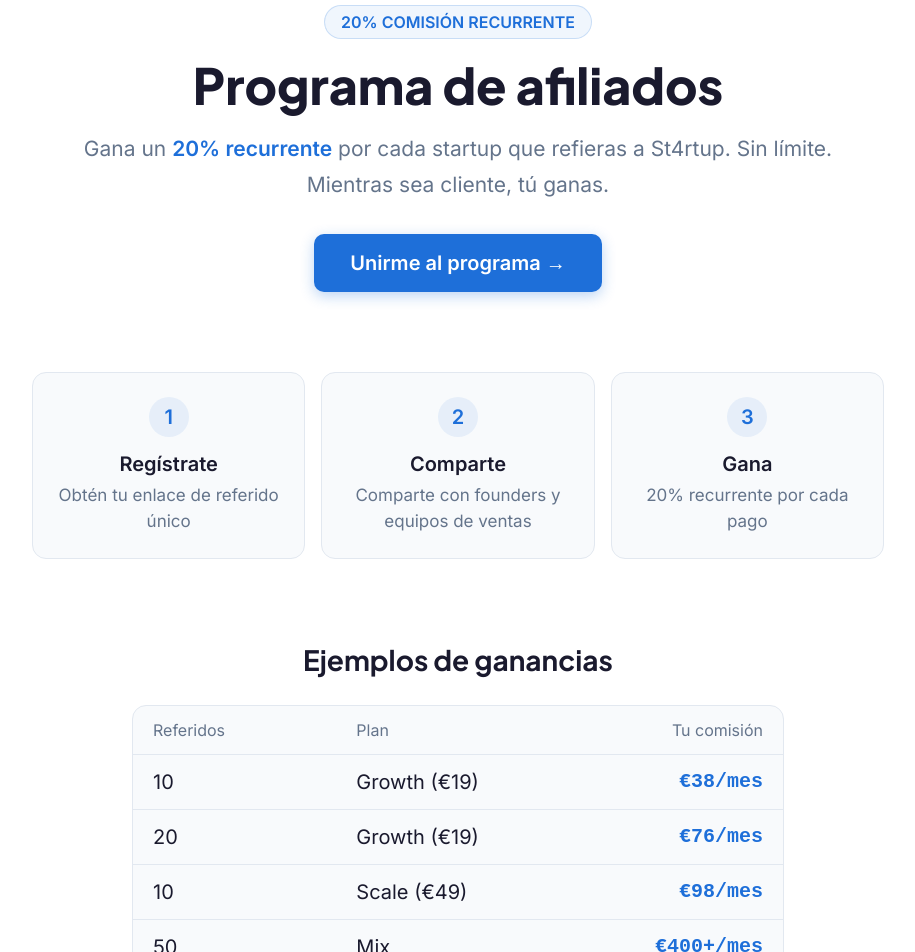
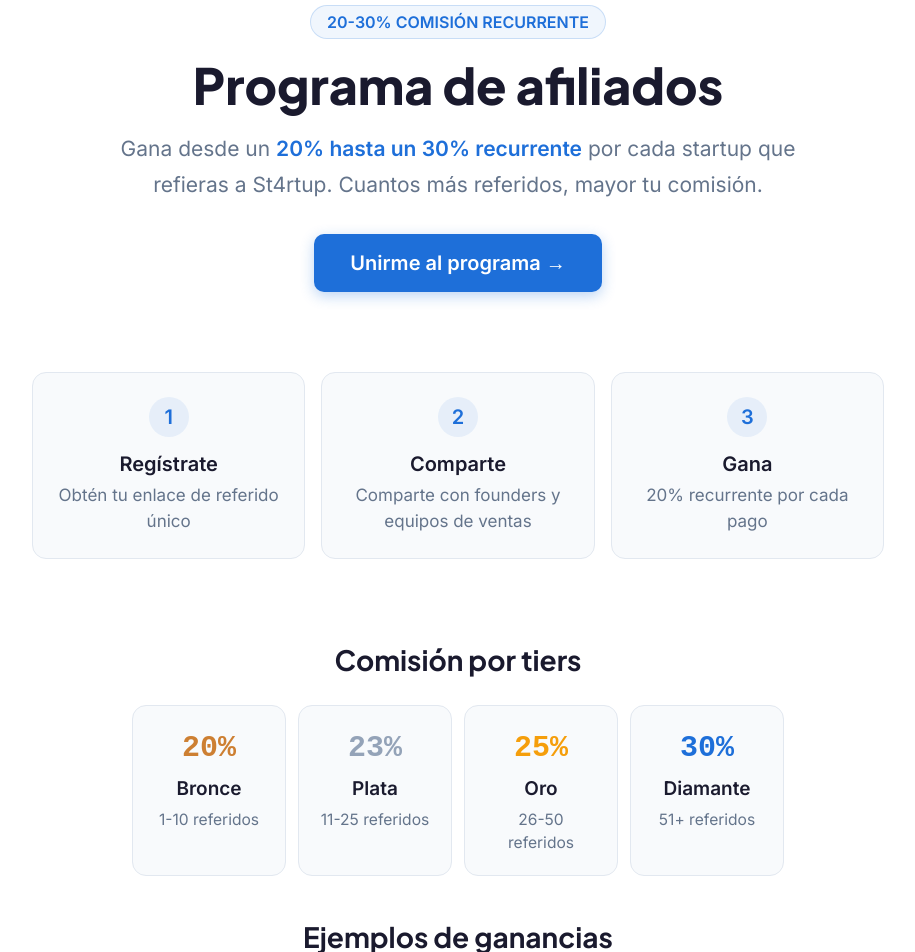
Before and after one commit to pedri77/st4rtup, a React (Vite) app in the folder frontend/: page /affiliates in a window 1280 px wide. Shown: the part 200-1152 px from the top of the page, without its empty margins (182-1097 px from the left). Built offline with nearby package versions, Linux system fonts and the light colour scheme; no server answers.

Commit message:
feat: tiered affiliate commissions (Bronce 20% → Diamante 30%)

```diff
--- a/frontend/src/pages/AffiliatesPage.jsx
+++ b/frontend/src/pages/AffiliatesPage.jsx
@@ -1,11 +1,18 @@
 import { Link } from 'react-router-dom'
 import { useState } from 'react'
 
+const TIERS = [
+  { name: 'Bronce', refs: '1-10', pct: '20%', color: '#CD7F32' },
+  { name: 'Plata', refs: '11-25', pct: '23%', color: '#94A3B8' },
+  { name: 'Oro', refs: '26-50', pct: '25%', color: '#F59E0B' },
+  { name: 'Diamante', refs: '51+', pct: '30%', color: '#1E6FD9' },
+]
+
 const EARNINGS = [
-  ['10', 'Growth (€19)', '€38/mes'],
-  ['20', 'Growth (€19)', '€76/mes'],
-  ['10', 'Scale (€49)', '€98/mes'],
-  ['50', 'Mix', '€400+/mes'],
+  ['10', 'Growth (€19)', 'Bronce 20%', '€38/mes'],
+  ['25', 'Growth (€19)', 'Plata 23%', '€109/mes'],
+  ['50', 'Scale (€49)', 'Oro 25%', '€613/mes'],
+  ['51+', 'Mix', 'Diamante 30%', '€800+/mes'],
 ]
 
 const AUDIENCE = [
@@ -16,7 +23,7 @@ const AUDIENCE = [
 ]
 
 const FAQS = [
-  ['¿Cuánto puedo ganar?', 'Sin límite. 20% recurrente mientras tu referido sea cliente activo.'],
+  ['¿Cuánto puedo ganar?', 'Sin límite. Empiezas en 20% (Bronce) y subes hasta 30% (Diamante) con más de 51 referidos activos.'],
   ['¿Cómo recibo el pago?', 'Transferencia SEPA o PayPal. Pagos mensuales el día 1.'],
   ['¿Cuánto dura la cookie?', '90 días desde el primer clic en tu enlace.'],
   ['¿Necesito ser cliente?', 'No, pero ayuda para hablar con conocimiento real del producto.'],
@@ -42,10 +49,10 @@ export default function AffiliatesPage() {
 
       {/* Hero */}
       <section style={{ maxWidth: 800, margin: '0 auto', padding: '80px 24px 40px', textAlign: 'center' }}>
-        <div style={{ display: 'inline-block', padding: '4px 16px', borderRadius: 20, background: '#1E6FD910', border: '1px solid #1E6FD930', color: '#1E6FD9', fontSize: '.8rem', fontWeight: 600, marginBottom: 16 }}>20% COMISIÓN RECURRENTE</div>
+        <div style={{ display: 'inline-block', padding: '4px 16px', borderRadius: 20, background: '#1E6FD910', border: '1px solid #1E6FD930', color: '#1E6FD9', fontSize: '.8rem', fontWeight: 600, marginBottom: 16 }}>20-30% COMISIÓN RECURRENTE</div>
         <h1 style={{ fontFamily: "'Plus Jakarta Sans'", fontSize: 'clamp(1.8rem, 4vw, 2.5rem)', fontWeight: 800, lineHeight: 1.2, marginBottom: 16 }}>Programa de afiliados</h1>
         <p style={{ fontSize: '1.05rem', color: '#64748B', lineHeight: 1.7, marginBottom: 32 }}>
-          Gana un <strong style={{ color: '#1E6FD9' }}>20% recurrente</strong> por cada startup que refieras a St4rtup. Sin límite. Mientras sea cliente, tú ganas.
+          Gana desde un <strong style={{ color: '#1E6FD9' }}>20% hasta un 30% recurrente</strong> por cada startup que refieras a St4rtup. Cuantos más referidos, mayor tu comisión.
         </p>
         <Link to="/contact" style={{ display: 'inline-block', background: '#1E6FD9', color: 'white', padding: '14px 36px', borderRadius: 10, textDecoration: 'none', fontWeight: 700, fontSize: '1rem', boxShadow: '0 4px 14px rgba(30,111,217,0.3)' }}>Unirme al programa →</Link>
       </section>
@@ -67,14 +74,26 @@ export default function AffiliatesPage() {
 
       {/* Earning examples */}
       <section style={{ maxWidth: 700, margin: '0 auto', padding: '40px 24px' }}>
+        <h2 style={{ fontFamily: "'Plus Jakarta Sans'", fontSize: '1.4rem', fontWeight: 700, textAlign: 'center', marginBottom: 24 }}>Comisión por tiers</h2>
+        <div style={{ display: 'grid', gridTemplateColumns: 'repeat(4, 1fr)', gap: 12, marginBottom: 40 }}>
+          {TIERS.map((t, i) => (
+            <div key={i} style={{ background: '#F8FAFC', border: '1px solid #E2E8F0', borderRadius: 14, padding: 20, textAlign: 'center', transition: 'transform .2s' }}
+              onMouseEnter={e => e.currentTarget.style.transform = 'translateY(-4px)'}
+              onMouseLeave={e => e.currentTarget.style.transform = 'translateY(0)'}>
+              <div style={{ fontSize: '1.5rem', fontWeight: 800, color: t.color, fontFamily: 'monospace', marginBottom: 4 }}>{t.pct}</div>
+              <div style={{ fontWeight: 600, fontSize: '.95rem', marginBottom: 4 }}>{t.name}</div>
+              <div style={{ fontSize: '.78rem', color: '#64748B' }}>{t.refs} referidos</div>
+            </div>
+          ))}
+        </div>
         <h2 style={{ fontFamily: "'Plus Jakarta Sans'", fontSize: '1.4rem', fontWeight: 700, textAlign: 'center', marginBottom: 24 }}>Ejemplos de ganancias</h2>
         <div style={{ background: '#F8FAFC', border: '1px solid #E2E8F0', borderRadius: 14, overflow: 'hidden' }}>
-          <div style={{ display: 'grid', gridTemplateColumns: '1fr 1fr 1fr', padding: '12px 20px', borderBottom: '1px solid #E2E8F0', fontSize: '.8rem', color: '#64748B' }}>
-            <span>Referidos</span><span>Plan</span><span style={{ textAlign: 'right' }}>Tu comisión</span>
+          <div style={{ display: 'grid', gridTemplateColumns: '1fr 1fr 1fr 1fr', padding: '12px 20px', borderBottom: '1px solid #E2E8F0', fontSize: '.8rem', color: '#64748B' }}>
+            <span>Referidos</span><span>Plan</span><span>Tier</span><span style={{ textAlign: 'right' }}>Tu comisión</span>
           </div>
-          {EARNINGS.map(([refs, plan, commission], i) => (
-            <div key={i} style={{ display: 'grid', gridTemplateColumns: '1fr 1fr 1fr', padding: '12px 20px', borderBottom: i < EARNINGS.length - 1 ? '1px solid #E2E8F0' : 'none' }}>
-              <span>{refs}</span><span>{plan}</span><span style={{ textAlign: 'right', color: '#1E6FD9', fontWeight: 600, fontFamily: 'monospace' }}>{commission}</span>
+          {EARNINGS.map(([refs, plan, tier, commission], i) => (
+            <div key={i} style={{ display: 'grid', gridTemplateColumns: '1fr 1fr 1fr 1fr', padding: '12px 20px', borderBottom: i < EARNINGS.length - 1 ? '1px solid #E2E8F0' : 'none' }}>
+              <span>{refs}</span><span>{plan}</span><span style={{ fontSize: '.8rem', color: '#1E6FD9' }}>{tier}</span><span style={{ textAlign: 'right', color: '#1E6FD9', fontWeight: 600, fontFamily: 'monospace' }}>{commission}</span>
             </div>
           ))}
         </div>
```
